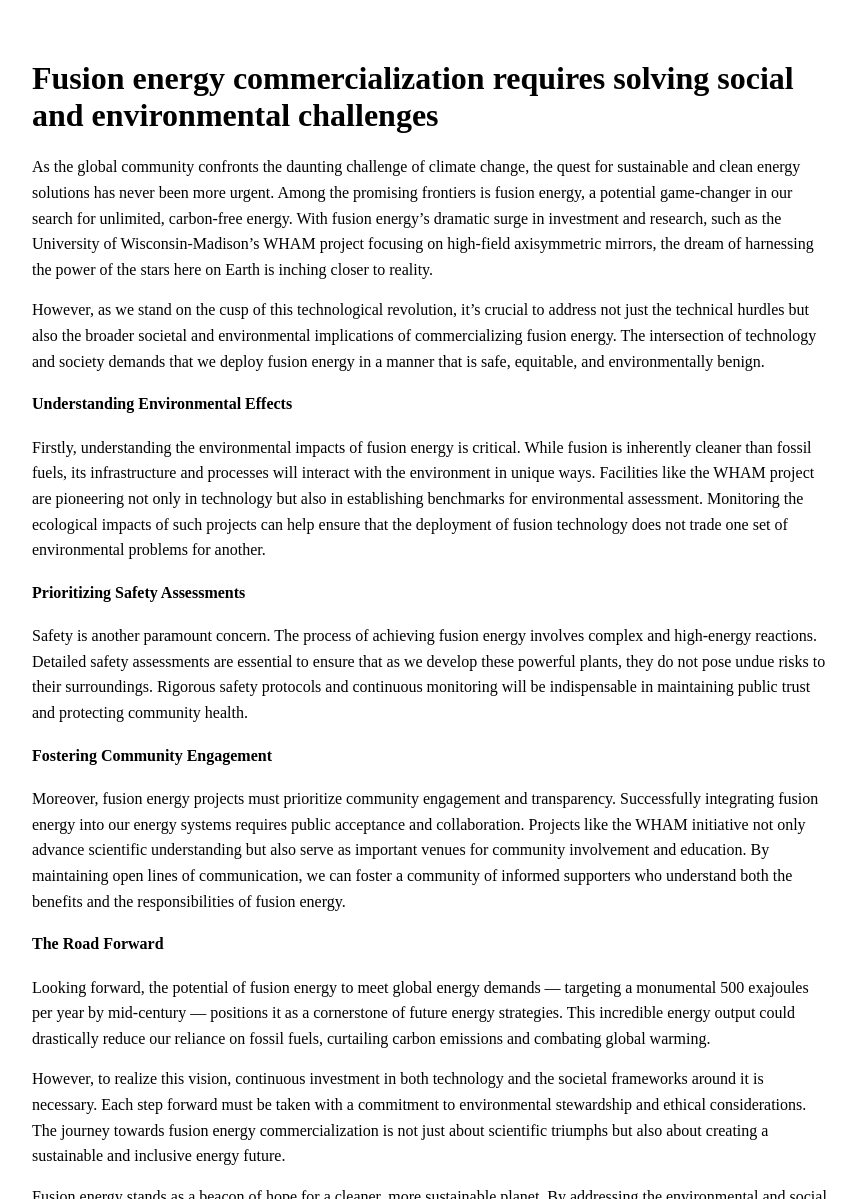
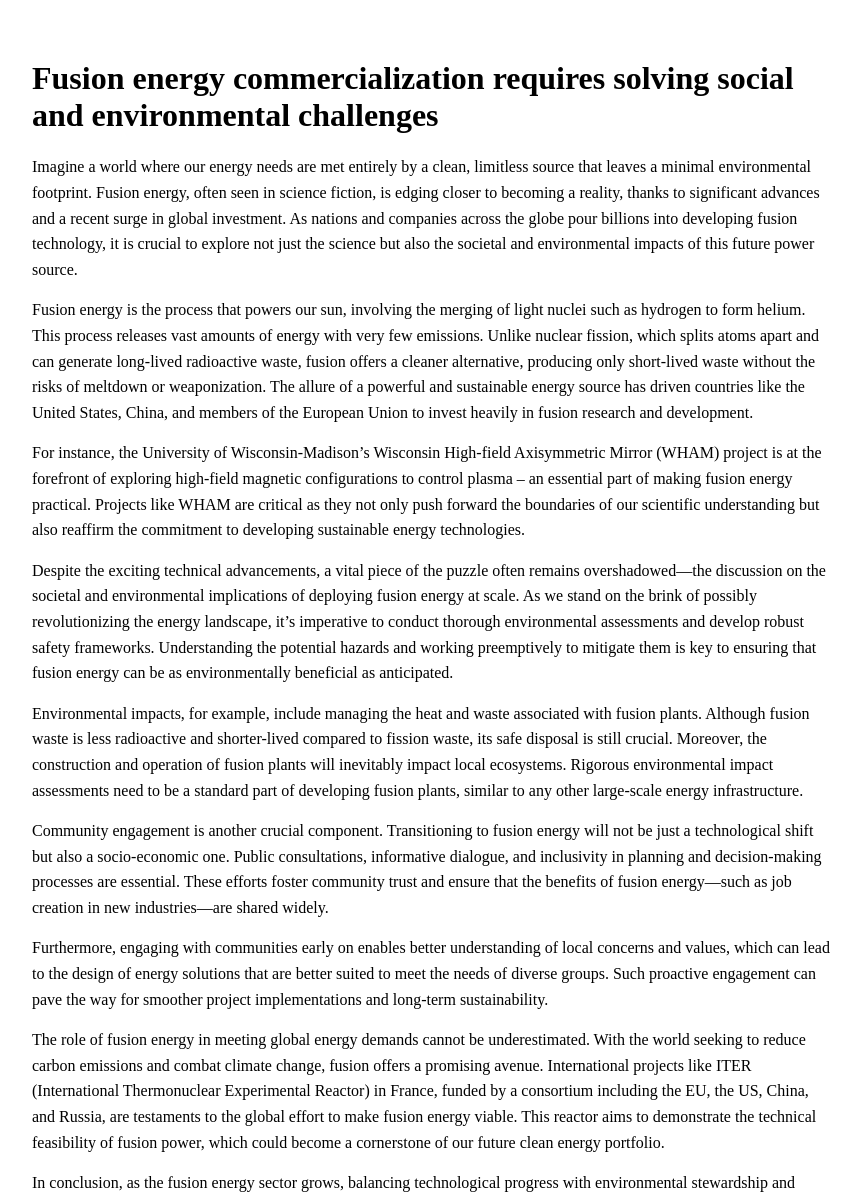
Before and after one commit to hyperpoint/hyperpoint.github.io, a Jekyll site: the page built from _posts/2024-03-01-0950fec4cb8454c4e9ade61cf7aff3b8-fusion-energy-commercialization-requires-solving-social-and-environmental-challenges.md, in a window 1280 px wide and 1400 px high. Shown: the part 201-1400 px from the top of the window, without its empty margins (208-1068 px from the left). Built offline with Jekyll 4.4.1, drawn with Linux system fonts in a browser that asks for light colours; some of the changed text lies outside the part shown.

Commit message:
Update blog post: Fusion energy commercialization requires solving social and environmental challenges

```diff
--- a/_posts/2024-03-01-0950fec4cb8454c4e9ade61cf7aff3b8-fusion-energy-commercialization-requires-solving-social-and-environmental-challenges.md
+++ b/_posts/2024-03-01-0950fec4cb8454c4e9ade61cf7aff3b8-fusion-energy-commercialization-requires-solving-social-and-environmental-challenges.md
@@ -1,47 +1,32 @@
 ---
 layout: post
 title: "Fusion energy commercialization requires solving social and environmental challenges"
-date: 2025-05-20 12:45:40
+date: 2025-05-20 19:08:07
 categories: [fusion, energy]
 permalink: "/posts/2024/03/01/fusion-energy-commercialization-requires-solving-social-and-environmental-challenges/"
-author: Travis Frye
-note: This article was generated with AI assistance using the Fusion Authority Engine, orchestrated by Travis Frye.
+author: FusionCommons.ai Team
+note: This article was generated with AI assistance using the Fusion Authority Engine, developed by Travis Frye.
 collaboration: In collaboration with leading fusion research entities.
+source: "arXiv"
+link: "http://arxiv.org/abs/2403.05993v1"
+citation: "arXiv: Fusion energy commercialization requires solving social and
+  environmental challenges"
 ---
 
+Imagine a world where our energy needs are met entirely by a clean, limitless source that leaves a minimal environmental footprint. Fusion energy, often seen in science fiction, is edging closer to becoming a reality, thanks to significant advances and a recent surge in global investment. As nations and companies across the globe pour billions into developing fusion technology, it is crucial to explore not just the science but also the societal and environmental impacts of this future power source.
 
+Fusion energy is the process that powers our sun, involving the merging of light nuclei such as hydrogen to form helium. This process releases vast amounts of energy with very few emissions. Unlike nuclear fission, which splits atoms apart and can generate long-lived radioactive waste, fusion offers a cleaner alternative, producing only short-lived waste without the risks of meltdown or weaponization. The allure of a powerful and sustainable energy source has driven countries like the United States, China, and members of the European Union to invest heavily in fusion research and development.
 
-As the global community confronts the daunting challenge of climate change, the quest for sustainable and clean energy solutions has never been more urgent. Among the promising frontiers is fusion energy, a potential game-changer in our search for unlimited, carbon-free energy. With fusion energy's dramatic surge in investment and research, such as the University of Wisconsin-Madison’s WHAM project focusing on high-field axisymmetric mirrors, the dream of harnessing the power of the stars here on Earth is inching closer to reality.
+For instance, the University of Wisconsin-Madison's Wisconsin High-field Axisymmetric Mirror (WHAM) project is at the forefront of exploring high-field magnetic configurations to control plasma – an essential part of making fusion energy practical. Projects like WHAM are critical as they not only push forward the boundaries of our scientific understanding but also reaffirm the commitment to developing sustainable energy technologies.
 
-However, as we stand on the cusp of this technological revolution, it's crucial to address not just the technical hurdles but also the broader societal and environmental implications of commercializing fusion energy. The intersection of technology and society demands that we deploy fusion energy in a manner that is safe, equitable, and environmentally benign.
+Despite the exciting technical advancements, a vital piece of the puzzle often remains overshadowed—the discussion on the societal and environmental implications of deploying fusion energy at scale. As we stand on the brink of possibly revolutionizing the energy landscape, it's imperative to conduct thorough environmental assessments and develop robust safety frameworks. Understanding the potential hazards and working preemptively to mitigate them is key to ensuring that fusion energy can be as environmentally beneficial as anticipated.
 
-#### Understanding Environmental Effects
+Environmental impacts, for example, include managing the heat and waste associated with fusion plants. Although fusion waste is less radioactive and shorter-lived compared to fission waste, its safe disposal is still crucial. Moreover, the construction and operation of fusion plants will inevitably impact local ecosystems. Rigorous environmental impact assessments need to be a standard part of developing fusion plants, similar to any other large-scale energy infrastructure.
 
-Firstly, understanding the environmental impacts of fusion energy is critical. While fusion is inherently cleaner than fossil fuels, its infrastructure and processes will interact with the environment in unique ways. Facilities like the WHAM project are pioneering not only in technology but also in establishing benchmarks for environmental assessment. Monitoring the ecological impacts of such projects can help ensure that the deployment of fusion technology does not trade one set of environmental problems for another.
+Community engagement is another crucial component. Transitioning to fusion energy will not be just a technological shift but also a socio-economic one. Public consultations, informative dialogue, and inclusivity in planning and decision-making processes are essential. These efforts foster community trust and ensure that the benefits of fusion energy—such as job creation in new industries—are shared widely.
 
-#### Prioritizing Safety Assessments
+Furthermore, engaging with communities early on enables better understanding of local concerns and values, which can lead to the design of energy solutions that are better suited to meet the needs of diverse groups. Such proactive engagement can pave the way for smoother project implementations and long-term sustainability.
 
-Safety is another paramount concern. The process of achieving fusion energy involves complex and high-energy reactions. Detailed safety assessments are essential to ensure that as we develop these powerful plants, they do not pose undue risks to their surroundings. Rigorous safety protocols and continuous monitoring will be indispensable in maintaining public trust and protecting community health.
+The role of fusion energy in meeting global energy demands cannot be underestimated. With the world seeking to reduce carbon emissions and combat climate change, fusion offers a promising avenue. International projects like ITER (International Thermonuclear Experimental Reactor) in France, funded by a consortium including the EU, the US, China, and Russia, are testaments to the global effort to make fusion energy viable. This reactor aims to demonstrate the technical feasibility of fusion power, which could become a cornerstone of our future clean energy portfolio.
 
-#### Fostering Community Engagement
-
-Moreover, fusion energy projects must prioritize community engagement and transparency. Successfully integrating fusion energy into our energy systems requires public acceptance and collaboration. Projects like the WHAM initiative not only advance scientific understanding but also serve as important venues for community involvement and education. By maintaining open lines of communication, we can foster a community of informed supporters who understand both the benefits and the responsibilities of fusion energy.
-
-#### The Road Forward
-
-Looking forward, the potential of fusion energy to meet global energy demands — targeting a monumental 500 exajoules per year by mid-century — positions it as a cornerstone of future energy strategies. This incredible energy output could drastically reduce our reliance on fossil fuels, curtailing carbon emissions and combating global warming.
-
-However, to realize this vision, continuous investment in both technology and the societal frameworks around it is necessary. Each step forward must be taken with a commitment to environmental stewardship and ethical considerations. The journey towards fusion energy commercialization is not just about scientific triumphs but also about creating a sustainable and inclusive energy future.
-
-Fusion energy stands as a beacon of hope for a cleaner, more sustainable planet. By addressing the environmental and social challenges associated with its development, we can unlock its full potential responsibly and equitably. The fusion of science, society, and environment could indeed be the key to unlocking a luminous, sustainable future.
-
-Reference: arXiv: Fusion energy commercialization requires solving social and environmental challenges.
-
----
-
-This approach ensures your post is informative, engaging, and rich with details, making it more likely to capture the interest of readers and search engines alike, paving the way for a broader discussion on the integration of cutting-edge technologies like fusion energy into our lives.
-
-**Source**: arXiv
-**Link**: http://arxiv.org/abs/2403.05993v1
-**Citation**: arXiv: Fusion energy commercialization requires solving social and
-  environmental challenges
+In conclusion, as the fusion energy sector grows, balancing technological progress with environmental stewardship and social responsibility becomes more crucial than ever. By focusing on a holistic approach that includes robust safety assessments, environmental checks, and active community involvement, we can ensure that fusion energy lives up to its promise of being a sustainable and universally beneficial solution. Let's embrace this future, support the innovations, and prepare responsibly for a world powered by the stars.
```
